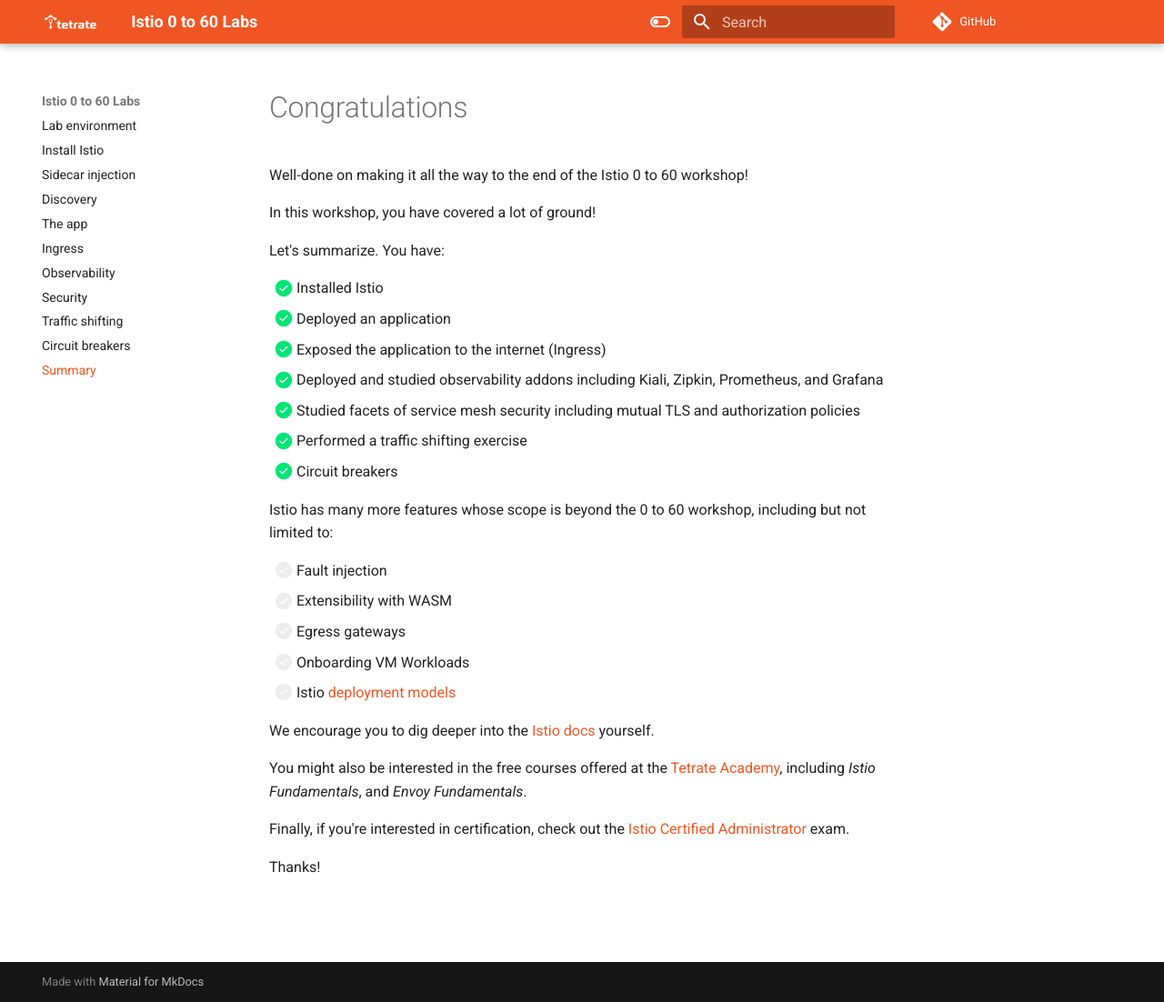
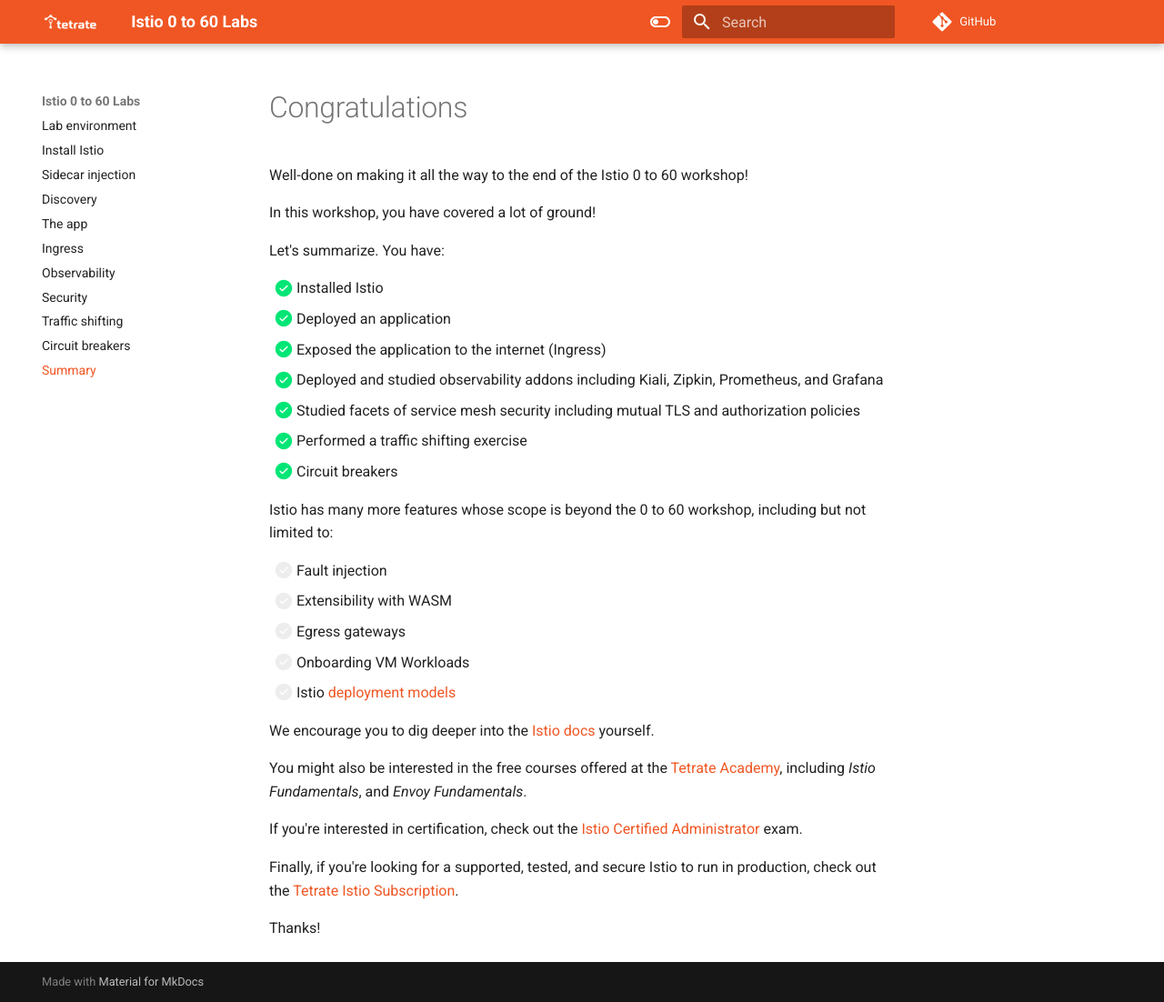
Before and after one commit to tetratelabs/istio-0to60, an MkDocs documentation site: the page built from docs/summary.md, in a window 1280 px wide and 1102 px high. Shown: the whole window at 91% size. Built offline with MkDocs 1.6.1 and Material for MkDocs 9.7.7, drawn with Linux system fonts in a browser that asks for light colours; comment, search, counter and statistics services are not loaded.

Commit message:
adds link to tis/tid at end of summary page

```diff
--- a/docs/summary.md
+++ b/docs/summary.md
@@ -26,6 +26,8 @@ We encourage you to dig deeper into the [Istio docs](https://istio.io/latest/doc
 
 You might also be interested in the free courses offered at the [Tetrate Academy](https://academy.tetrate.io/){target=\_blank}, including _Istio Fundamentals_, and _Envoy Fundamentals_.
 
-Finally, if you're interested in certification, check out the [Istio Certified Administrator](https://academy.tetrate.io/courses/certified-istio-administrator){target=_blank} exam.
+If you're interested in certification, check out the [Istio Certified Administrator](https://academy.tetrate.io/courses/certified-istio-administrator){target=_blank} exam.
+
+Finally, if you're looking for a supported, tested, and secure Istio to run in production, check out the [Tetrate Istio Subscription](https://docs.tetrate.io/istio-subscription){target=_blank}.
 
 Thanks!
```
